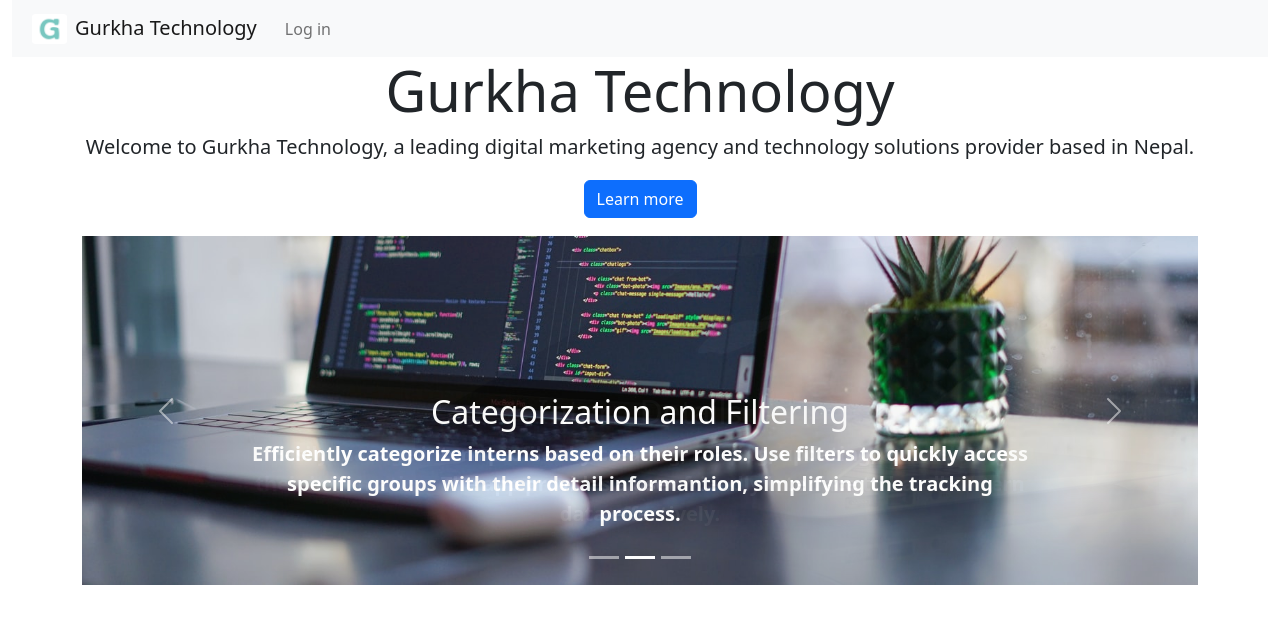
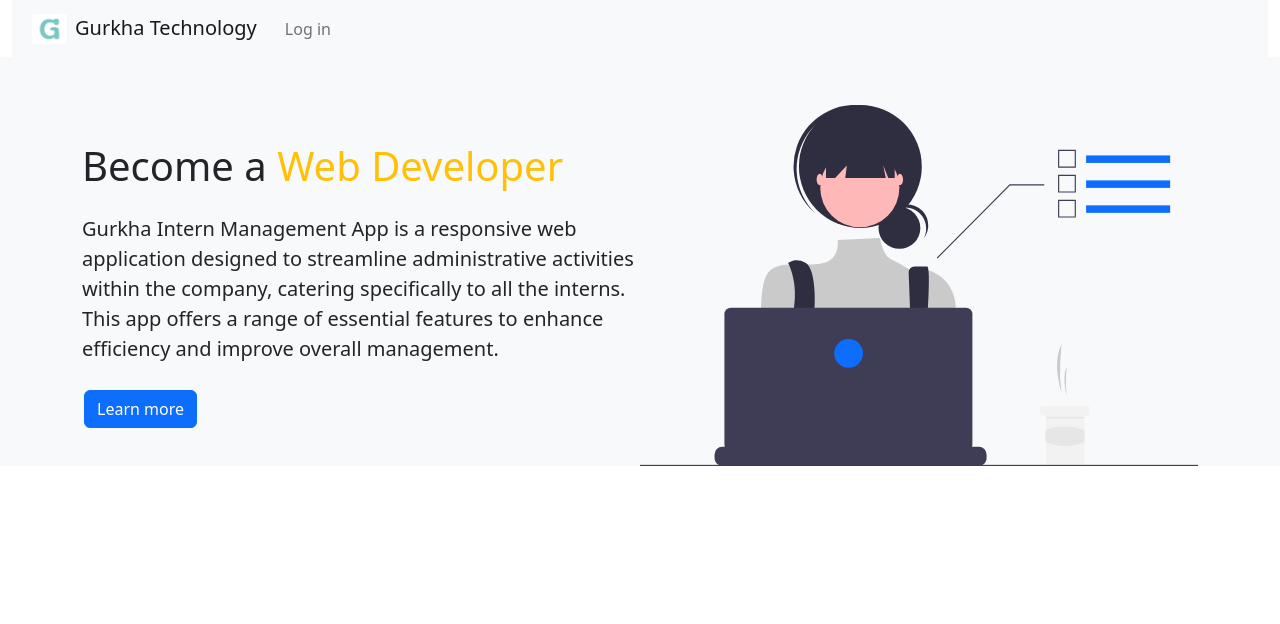
Before and after one commit to jayandrathapachhetri/Gurkha-Intern-Management-App, a React (Create React App) app: page / in a window 1280 px wide. Shown: the top 624 px of the page. Built offline with nearby package versions, Linux system fonts and the light colour scheme.

Commit message:
Home Update

```diff
--- a/src/components/Home.js
+++ b/src/components/Home.js
@@ -1,55 +1,34 @@
 import React from "react";
 import Navbar from "./Navbar";
-import Carousel from "react-bootstrap/Carousel";
 import { Link } from "react-router-dom";
 
 function Home() {
   return (
     <>
       <Navbar />
-        <div className="container">
-          <div className="jumbotron">
-            <h1 className="display-4">Gurkha Technology</h1>
-            <p className="lead">
-              Welcome to Gurkha Technology, a leading digital marketing agency and
-              technology solutions provider based in Nepal.
-            </p>
-            <p className="lead">
-              <Link className="btn btn-primary btn-md" to="/about" role="button">
+
+      <section className="bg-light text-dark p-5 p-lg-0 pt-lg-5 text-center text-sm-start">
+  <div className="container">
+    <div className="d-sm-flex align-items-center justify-content-between">
+      <div>
+        <h1>
+          Become a <span className="text-warning"> Web Developer </span>
+        </h1>
+        <p className="lead my-4">
+        Gurkha Intern Management App is a responsive web application designed to streamline administrative activities within the company, catering specifically to all the interns. This app offers a range of essential features to enhance efficiency and improve overall management.
+        </p>
+        <Link className="btn btn-primary btn-md lead" to="/about" role="button">
                 Learn more
               </Link>
-            </p>
-          </div>
-          <div >
-            <Carousel fade>
-              <Carousel.Item>
-                <img src="Images/home1.jpg" className="d-block w-100" alt="..." />
-                <Carousel.Caption>
-                  <h2>Intern Details</h2>
-                  <p className="lead fw-bold">Easily manage intern profiles by creating, reading, updating, and deleting their information. The app provides a user-friendly interface to handle intern data effectively.</p>
-
-
-                </Carousel.Caption>
-              </Carousel.Item>
-              <Carousel.Item>
-                <img src="Images/home2.jpg" className="d-block w-100" alt="..." />
-                <Carousel.Caption>
-                  <h2>Categorization and Filtering</h2>
-                  <p className="lead fw-bold"> Efficiently categorize interns based on their roles. Use filters to quickly access specific groups with their detail informantion, simplifying the tracking process.</p>
-                </Carousel.Caption>
-              </Carousel.Item>
-              <Carousel.Item>
-                <img src="Images/home3.jpg" className="d-block w-100" alt="..." />x
-                <Carousel.Caption>
-                  <h2>Attendance System</h2>
-                  <p className="lead bolder fw-bold">
-                  Automate the attendance tracking for interns, eliminating the need for manual records. Admin can mark daily attendance through the app, and can monitor attendance records in real-time.
-                  </p>
-                </Carousel.Caption>
-              </Carousel.Item>
-            </Carousel>
-          </div>
-        </div>
+      </div>
+      <img
+        className="img-fluid w-50 d-none d-sm-block"
+        src="Images/humanresource.svg"
+        alt=""
+      />
+    </div>
+  </div>
+</section>
 
 
       {/* <div className="container">
```
Also changed, not shown: public/Images/humanresource.svg (added).
